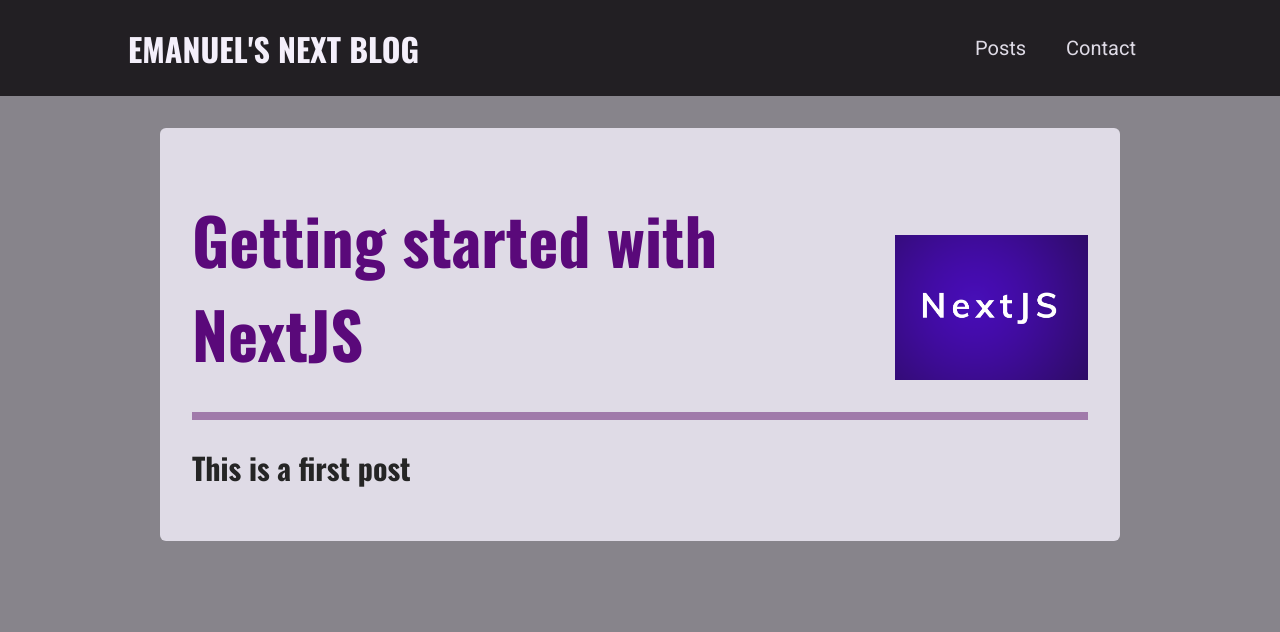
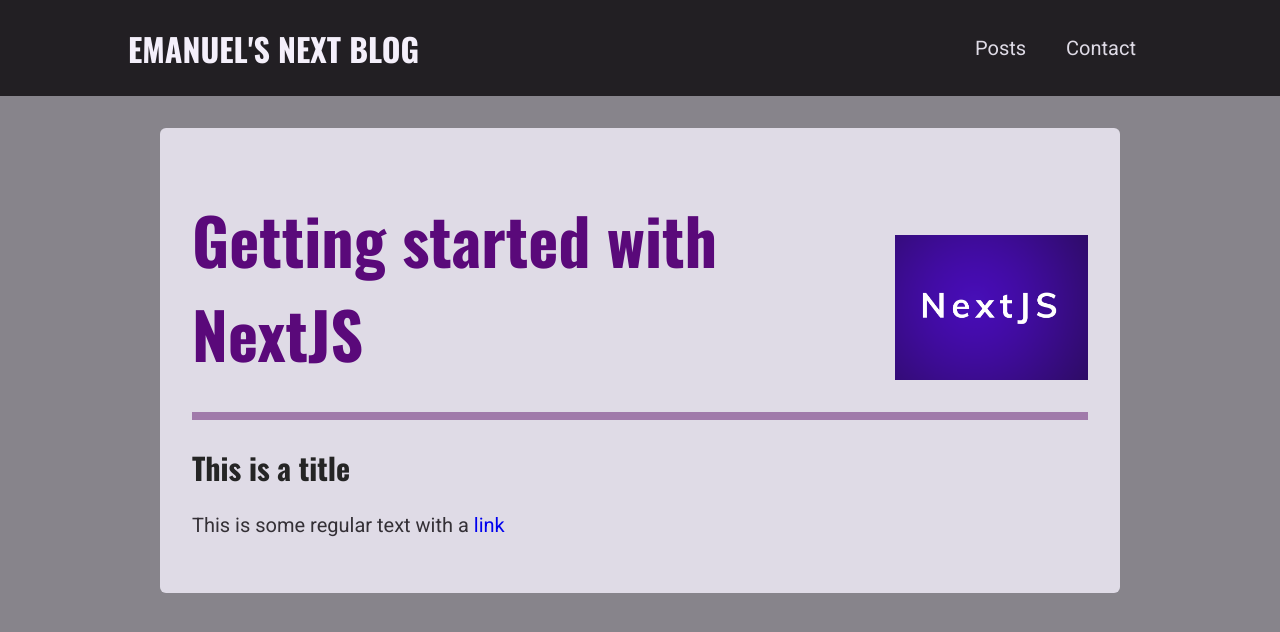
Before and after one commit to emanusantos/next-dummy-blog, a Next.js app: page /posts/getting-started-with-nextjs in a window 1280 px wide. Shown: the top 632 px of the page. Built offline with nearby package versions, Linux system fonts and the light colour scheme.

Commit message:
189: rendered dynamic post pages & paths

```diff
--- a/components/posts/post-detail/post-content.js
+++ b/components/posts/post-detail/post-content.js
@@ -2,21 +2,13 @@ import ReactMarkdown from 'react-markdown';
 import PostHeader from './post-header'
 import classes from './post-content.module.css'
 
-const DUMMY_POST = {
-    slug: 'getting-started-with-nextjs',
-    title: 'Getting started with NextJS',
-    image: 'getting-started-nextjs.png',
-    date: '2022-02-10',
-    content: '# This is a first post'
-}
-
-const PostContent = () => {
-    const imagePath = `/images/posts/${DUMMY_POST.slug}/${DUMMY_POST.image}`;
+const PostContent = ({ post }) => {
+    const imagePath = `/images/posts/${post.slug}/${post.image}`;
     return (
         <article className={classes.content}>
-            <PostHeader title={DUMMY_POST.title} image={imagePath} />
+            <PostHeader title={post.title} image={imagePath} />
             <ReactMarkdown>
-                {DUMMY_POST.content}
+                {post.content}
             </ReactMarkdown>
         </article>
     );
--- a/pages/posts/[slug].js
+++ b/pages/posts/[slug].js
@@ -1,9 +1,34 @@
 import PostContent from "../../components/posts/post-detail/post-content";
+import { getPostData, getPostsFiles } from "../../utils/posts-util";
 
-const PostDetails = () => {
+const PostDetails = ({ post }) => {
     return (
-        <PostContent />
+        <PostContent post={post} />
     );
 };
 
+export function getStaticProps(context) {
+    const { params } = context;
+    const { slug } = params;
+
+    const postData = getPostData(slug);
+
+    return {
+        props: {
+            post: postData
+        },
+        revalidate: 600
+    };
+};
+
+export function getStaticPaths() {
+    const postFiles = getPostsFiles();
+
+    const slugs = postFiles.map(fileName => fileName.replace(/\.md$/, ''))
+    return {
+        paths: slugs.map(slug => ({ params: { slug: slug }})),
+        fallback: false
+    }
+}
+
 export default PostDetails;
--- a/utils/posts-util.js
+++ b/utils/posts-util.js
@@ -5,12 +5,15 @@ import matter from 'gray-matter';
 
 const postsDirectory = path.join(process.cwd(), 'posts');
 
-const getPostData = (fileName) => {
-    const filePath = path.join(postsDirectory, fileName);
+export const getPostsFiles = () => {
+    return fs.readdirSync(postsDirectory);
+}
+
+export const getPostData = (postIdentifier) => {
+    const postSlug = postIdentifier.replace(/\.md$/, '');
+    const filePath = path.join(postsDirectory, `${postSlug}.md`);
     const fileContent = fs.readFileSync(filePath, 'utf-8');
     const { data, content } = matter(fileContent);
-
-    const postSlug = fileName.replace(/\.md$/, '');
 
     const postData = {
         slug: postSlug,
@@ -22,7 +25,7 @@ const getPostData = (fileName) => {
 };
 
 export const getAllPosts = () => {
-    const postFiles = fs.readdirSync(postsDirectory);
+    const postFiles = getPostsFiles();
 
     const allPosts = postFiles.map(postFile => {
         return getPostData(postFile)
```
